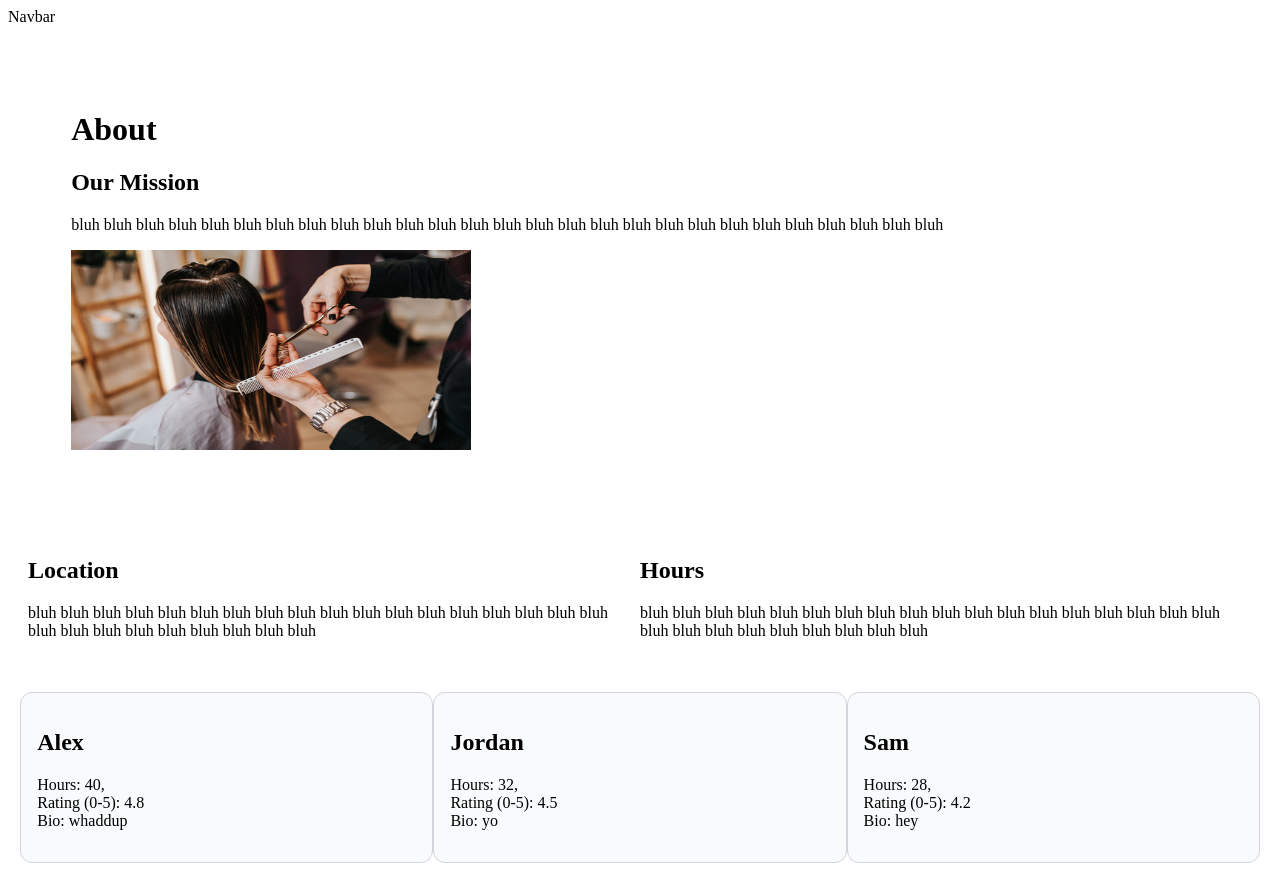
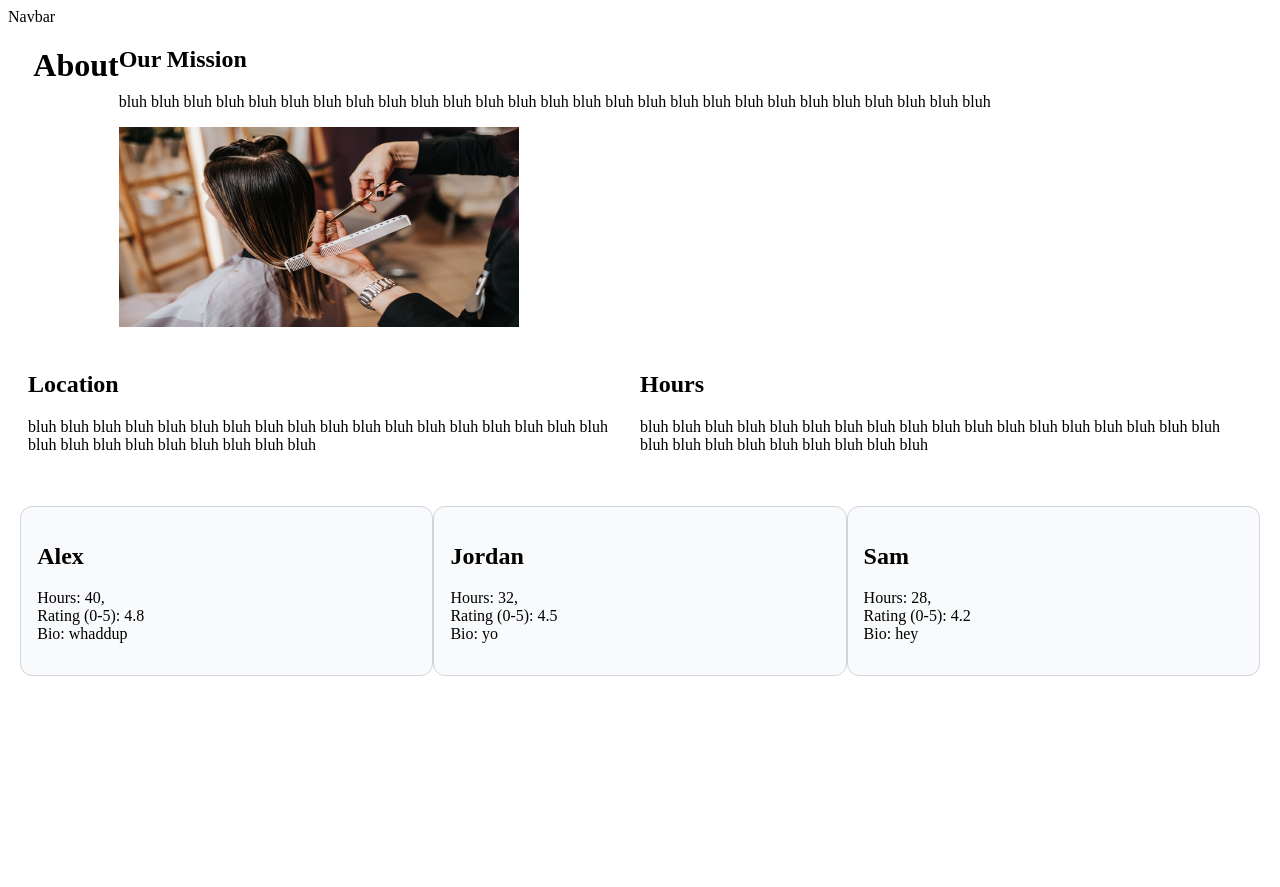
Before and after one commit to seamuscon8/Team4Hack4Impact, a Next.js app: page /about in a window 1280 px wide. After the commit the page ends 800 px from the top, so only its background shows below. Built offline with nearby package versions, Linux system fonts and the light colour scheme.

Commit message:
fix: removed padding

```diff
--- a/src/app/about/about-page.module.css
+++ b/src/app/about/about-page.module.css
@@ -1,5 +1,6 @@
 .aboutContent {
-  padding: 5%;
+  display: flex;
+  padding-inline: 2%;
 }
 
 .contactInfo {
```
